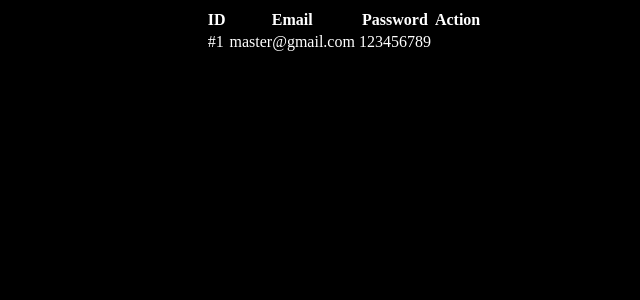
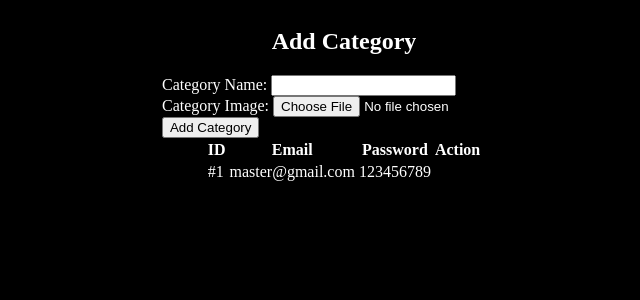
Before and after one commit to bhycode/ELECTRO-NACER-UPDATES, a PHP site: page /admin_page.php in a window 1280 px wide. Shown: the top 300 px of the page, without its empty margins (296-936 px from the left). Run offline with PHP 8.4, Linux system fonts and the light colour scheme; data comes from the database, SQL or seed files in the repository.

Commit message:
Still worjing.

```diff
--- a/admin_page.php
+++ b/admin_page.php
@@ -14,6 +14,16 @@
 
 <body>
 
+
+<!-- Add Category Form with File Upload -->
+<h2>Add Category</h2>
+<form action="<?php echo htmlspecialchars($_SERVER["PHP_SELF"]); ?>" method="post" enctype="multipart/form-data">
+    <label for="categoryName">Category Name:</label>
+    <input type="text" name="categoryName" required><br>
+    <label for="categoryImage">Category Image:</label>
+    <input type="file" name="categoryImage" accept="image/*" required><br>
+    <input type="submit" value="Add Category">
+</form>
 
 
 <!-- Connect to database and get data -->
@@ -121,33 +131,59 @@ echo "<br><br><br><br>";
 
 
 
+// Handle file upload
+if ($_SERVER["REQUEST_METHOD"] == "POST") {
+    $categoryName = $_POST["categoryName"];
+
+    $uploadDir = "assets/images/"; // Specify your upload directory
+    $uploadFile = $uploadDir . basename($_FILES["categoryImage"]["name"]);
+
+    if (move_uploaded_file($_FILES["categoryImage"]["tmp_name"], $uploadFile)) {
+        addCategory($connection, $categoryName, $uploadFile);
+    } else {
+        echo "Error uploading file.";
+    }
+}
+
 
 // Function to add a new category
-function addCategory($categoryName, $categoryImage) {
-    $categoryID = uniqid(); // You can generate a unique ID using any method you prefer
-    $isActive = true;
+function addCategory($connection, $categoryName, $categoryImage) {
+    // Assuming you have a $connection variable set up earlier using mysqli
 
-    $stmt = $conn->prepare("INSERT INTO ProductCategory (categoryID, categoryName, categoryImage, isActive) VALUES (?, ?, ?, ?)");
-    $stmt->bind_param("sssi", $categoryID, $categoryName, $categoryImage, $isActive);
+    // You can generate a unique ID using any method you prefer
+    $categoryID = uniqid();
+    $isActive = 1; // Assuming isActive is an integer field
 
-    if ($stmt->execute()) {
-        echo "Category added successfully.";
+    // Use mysqli_real_escape_string to sanitize input (for demonstration purposes)
+
+    $query = "INSERT INTO ProductCategory (categoryID, categoryName, categoryImage, isActive) VALUES ('$categoryID', '$categoryName', '$categoryImage', $isActive)";
+
+    $result = $connection->query($query);
+
+    if ($result) {
+        $message = "Category added successfully.";
+        echo '<script>alert("' . $message . '");</script>';
     } else {
-        echo "Error adding category: " . $stmt->error;
+        $errorMessage = "Error adding category: " . $connection->error;
+        echo '<script">alert("' . $errorMessage . '");</script>';
     }
 
-    $stmt->close();
+    $idd = "656750ce57bfb";
+    hideCategory($connection, $idd);
 }
 
+
 // Function to hide a category
-function hideCategory($categoryID) {
-    $stmt = $conn->prepare("UPDATE ProductCategory SET isActive = false WHERE categoryID = ?");
-    $stmt->bind_param("s", $categoryID);
+function hideCategory($connection, $categoryID) {
 
-    if ($stmt->execute()) {
-        echo "Category hidden successfully.";
+    $result = $connection->query("UPDATE ProductCategory SET isActive = 0 WHERE categoryID = '$categoryID'");
+
+    if($result) {
+        $message = "Category modified successfully.";
+        echo '<script>alert("' . $message . '");</script>';
     } else {
-        echo "Error hiding category: " . $stmt->error;
+        $errorMessage = "Error modify category: " . $connection->error;
+        echo '<script">alert("' . $errorMessage . '");</script>';
     }
 
 }
@@ -157,6 +193,8 @@ function hideCategory($categoryID) {
 function modifyCategory($categoryID, $newCategoryName, $newCategoryImage) {
     $stmt = $conn->prepare("UPDATE ProductCategory SET categoryName = ?, categoryImage = ? WHERE categoryID = ?");
     $stmt->bind_param("sss", $newCategoryName, $newCategoryImage, $categoryID);
+
+    $result = $connection->query("UPDATE ProductCategory SET isActive = 0 WHERE categoryID = '$categoryID'");
 
     if ($stmt->execute()) {
         echo "Category modified successfully.";
--- a/index.php
+++ b/index.php
@@ -1,6 +1,5 @@
 <!DOCTYPE html>
 <html>
-
 <head>
     <title>ELECTRO NACER</title>
     <meta name="description" content="An website for electronic pieces and Arduino.">
--- a/queries.sql
+++ b/queries.sql
@@ -53,7 +53,7 @@ create table Product (
 
 describe Product;
 
-
+select ProductCategory.categoryName, Product.label from Product inner join ProductCategory on ProductCategory.categoryID = Product.categoryID_fk;
 INSERT INTO Product (productID, imagePath, barcode, label, full_description, minQuantity, stockQuantity, buyingPrice, finalPrice, offerPrice, categoryID_fk)
 VALUES
 ('#1', 'arduino-cable.jpg', '4587864481', 'Arduino Cable', 'Cable for Arduino boards of 5V.', 100, 215, 150.66, 215, 199.99, '#3'),
```
